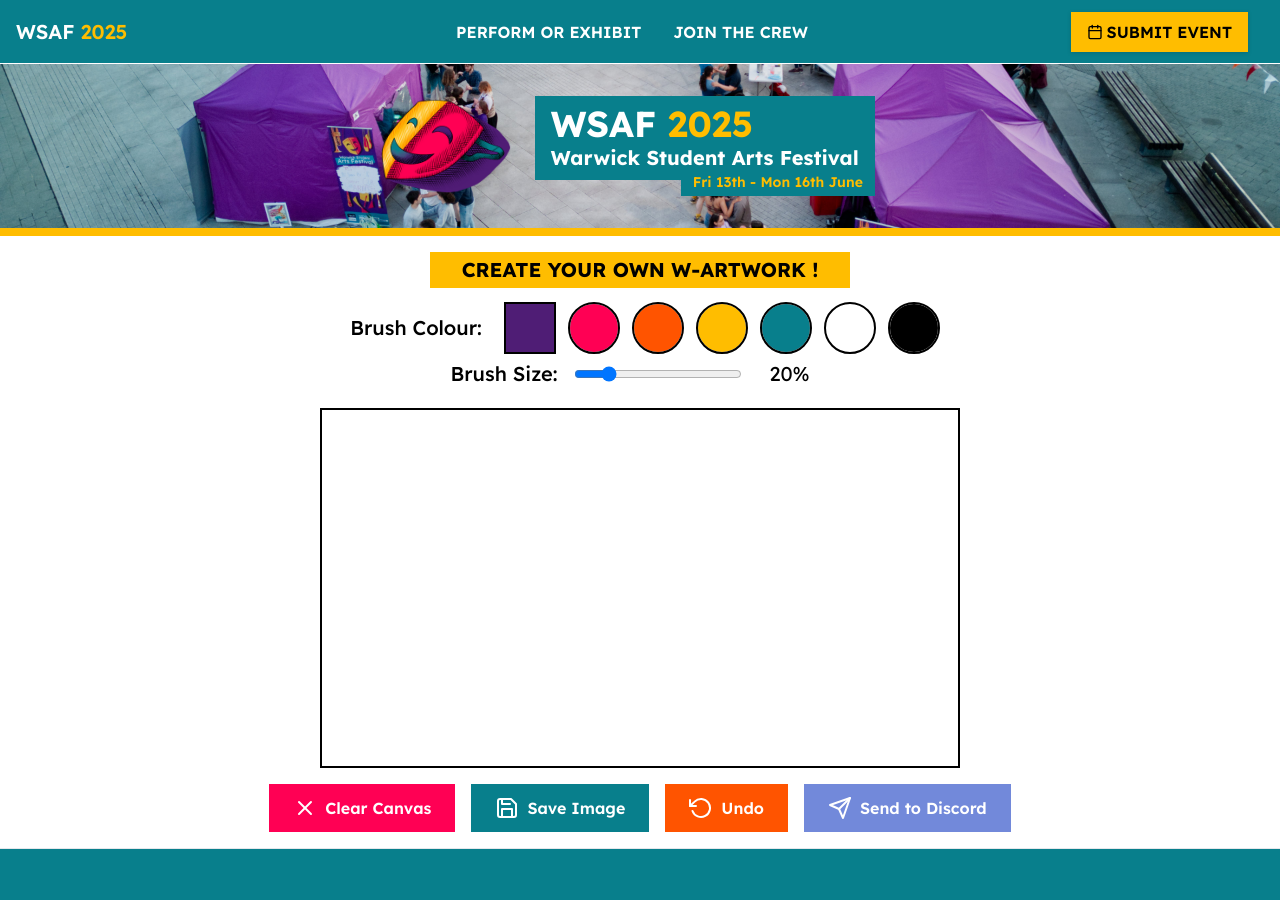
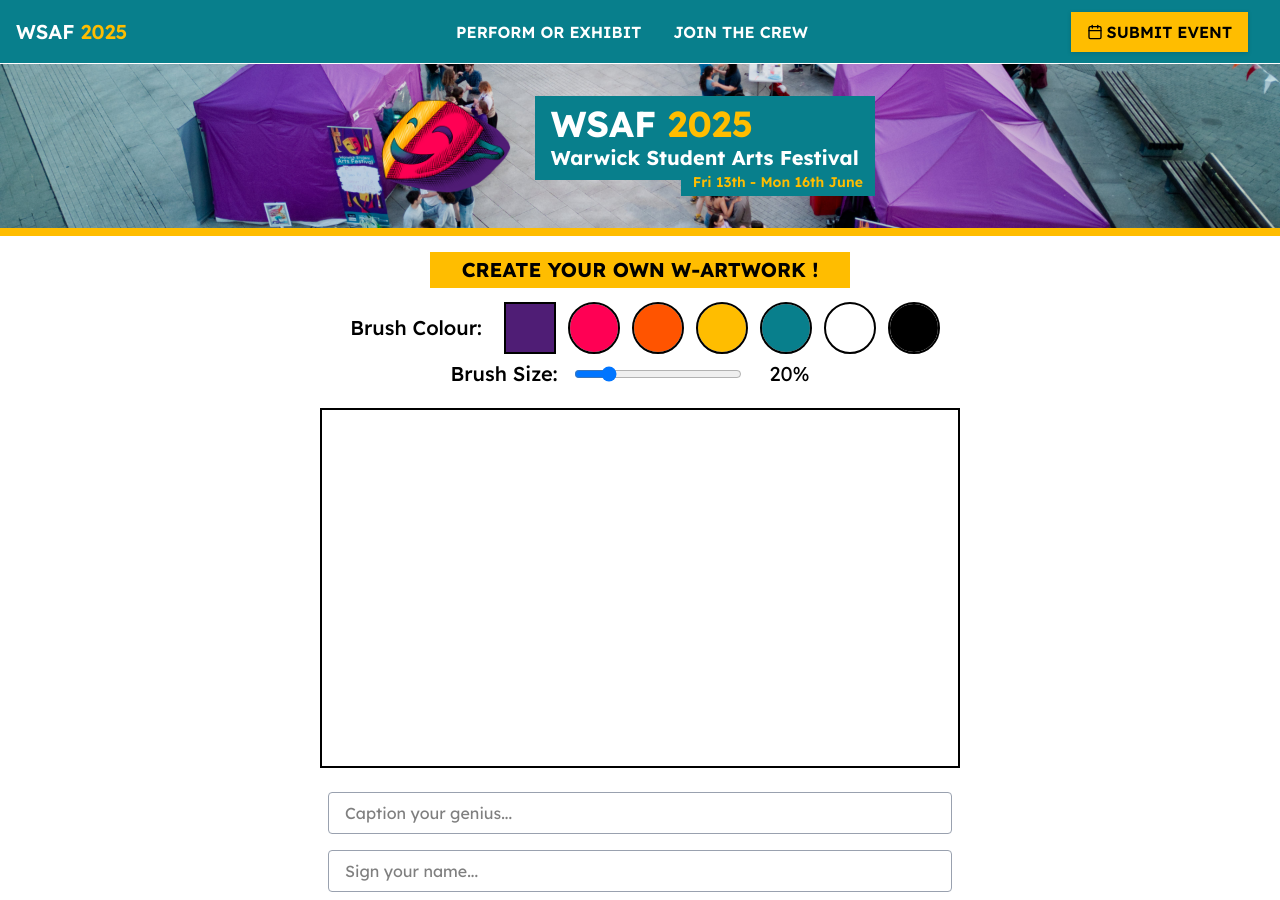
Before and after one commit to WarwickStudentArtsFestival/wsaf25-website, a Next.js app: page /wpaint in a window 1280 px wide. Shown: the top 900 px of the page. Built offline with nearby package versions, Linux system fonts and the light colour scheme.

Commit message:
env var for webhook

```diff
--- a/src/app/wpaint/page.tsx
+++ b/src/app/wpaint/page.tsx
@@ -19,6 +19,9 @@ const PaintApp = () => {
   const [brushSize, setBrushSize] = useState(40);
   const [cursorPos, setCursorPos] = useState({ x: 0, y: 0 });
   const [isMouseInside, setIsMouseInside] = useState(false);
+  const [caption, setCaption] = useState('');
+  const [author, setAuthor] = useState('');
+
   const canvasRef = useRef<CanvasRef>(null);
 
   const sendToDiscord = async () => {
@@ -30,9 +33,18 @@ const PaintApp = () => {
 
       const formData = new FormData();
       formData.append('file', blob, 'canvas.png');
+      formData.append(
+        'payload_json',
+        JSON.stringify({
+          content: `# *"${caption || 'Untitled'}"*\n_by ${author || 'Unknown'}_`,
+        }),
+      );
 
-      const webhookUrl =
-        'TODO';
+      const webhookUrl = process.env.NEXT_PUBLIC_DISCORD_WEBHOOK_URL;
+      if (!webhookUrl) {
+        toast.error('Webhook URL is not set');
+        return;
+      }
       const sendingToast = toast.loading('Sending to Discord...');
       try {
         const response = await fetch(webhookUrl, {
@@ -68,7 +80,11 @@ const PaintApp = () => {
     const ctx = canvas?.getContext('2d');
     if (ctx && canvas) {
       ctx.clearRect(0, 0, canvas.width, canvas.height);
+      ctx.fillStyle = '#ffffff';
+      ctx.fillRect(0, 0, canvas.width, canvas.height);
     }
+    setCaption('');
+    setAuthor('');
   };
 
   const undoCanvas = () => {
@@ -105,6 +121,26 @@ const PaintApp = () => {
           className="border border-black mt-5 mx-auto aspect-video w-full sm:w-1/2"
         >
           <Canvas ref={canvasRef} color={color} brushSize={brushSize} />
+        </div>
+
+        <div className="mt-6 px-4 2xl:w-2/3 mx-auto flex justify-center">
+          <input
+            type="text"
+            placeholder="Caption your genius..."
+            value={caption}
+            onChange={(e) => setCaption(e.target.value)}
+            className="border border-gray-400 px-4 py-2 rounded w-full sm:w-1/2 text-black"
+          />
+        </div>
+
+        <div className="mt-4 px-4 2xl:w-2/3 mx-auto flex justify-center">
+          <input
+            type="text"
+            placeholder="Sign your name..."
+            value={author}
+            onChange={(e) => setAuthor(e.target.value)}
+            className="border border-gray-400 px-4 py-2 rounded w-full sm:w-1/2 text-black"
+          />
         </div>
 
         <div className="p-4 grid grid-cols-2 sm:flex sm:justify-center gap-4 mx-auto">
```
Also changed, not shown: 1 other file (tests, documents, lock files or other folders).
